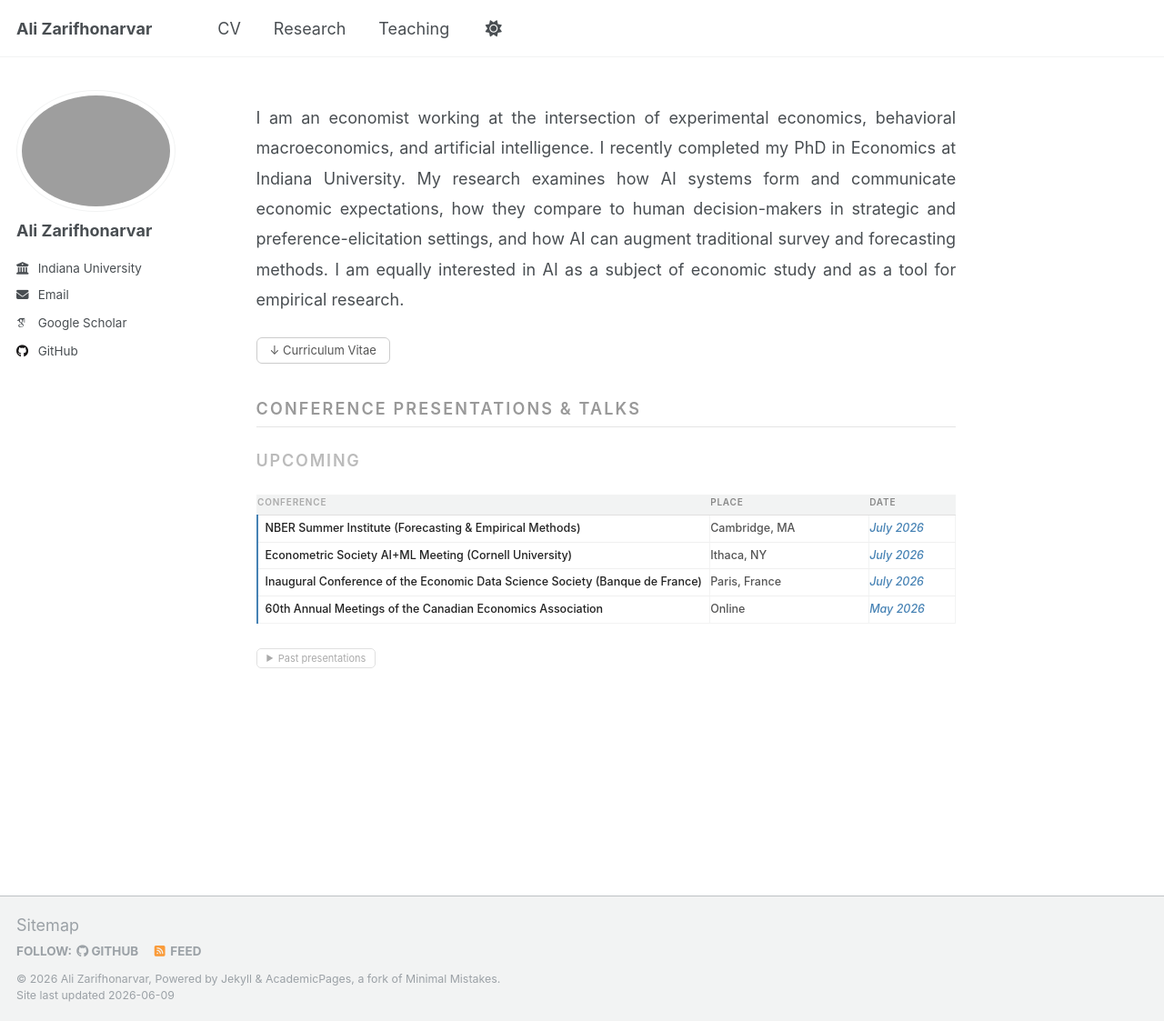
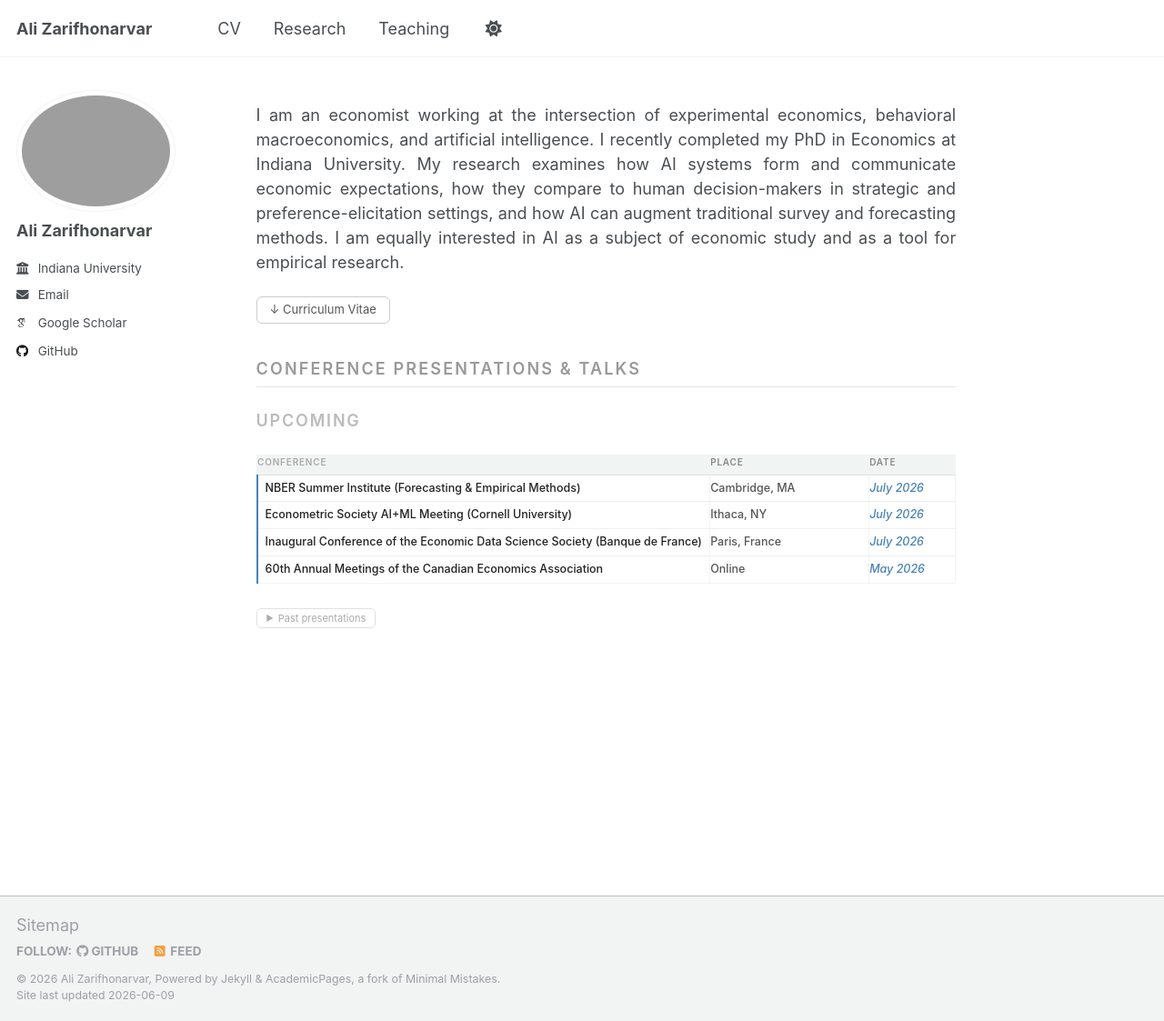
Before and after one commit to alizarif/alizarif.github.io, a Jekyll site: the page built from _pages/about.html, in a window 1280 px wide and 1123 px high. Shown: the whole window at 91% size. Built offline with Jekyll 4.4.1, drawn with Linux system fonts in a browser that asks for light colours; some web fonts are replaced.

Commit message:
Update about.html

```diff
--- a/_pages/about.html
+++ b/_pages/about.html
@@ -9,7 +9,7 @@ redirect_from:
 <style>
   .ab-intro {
     font-size: 15px;
-    line-height: 1.85;
+    line-height: 1.5;
     text-align: justify;
     margin: 0 0 1.25rem;
   }
```
